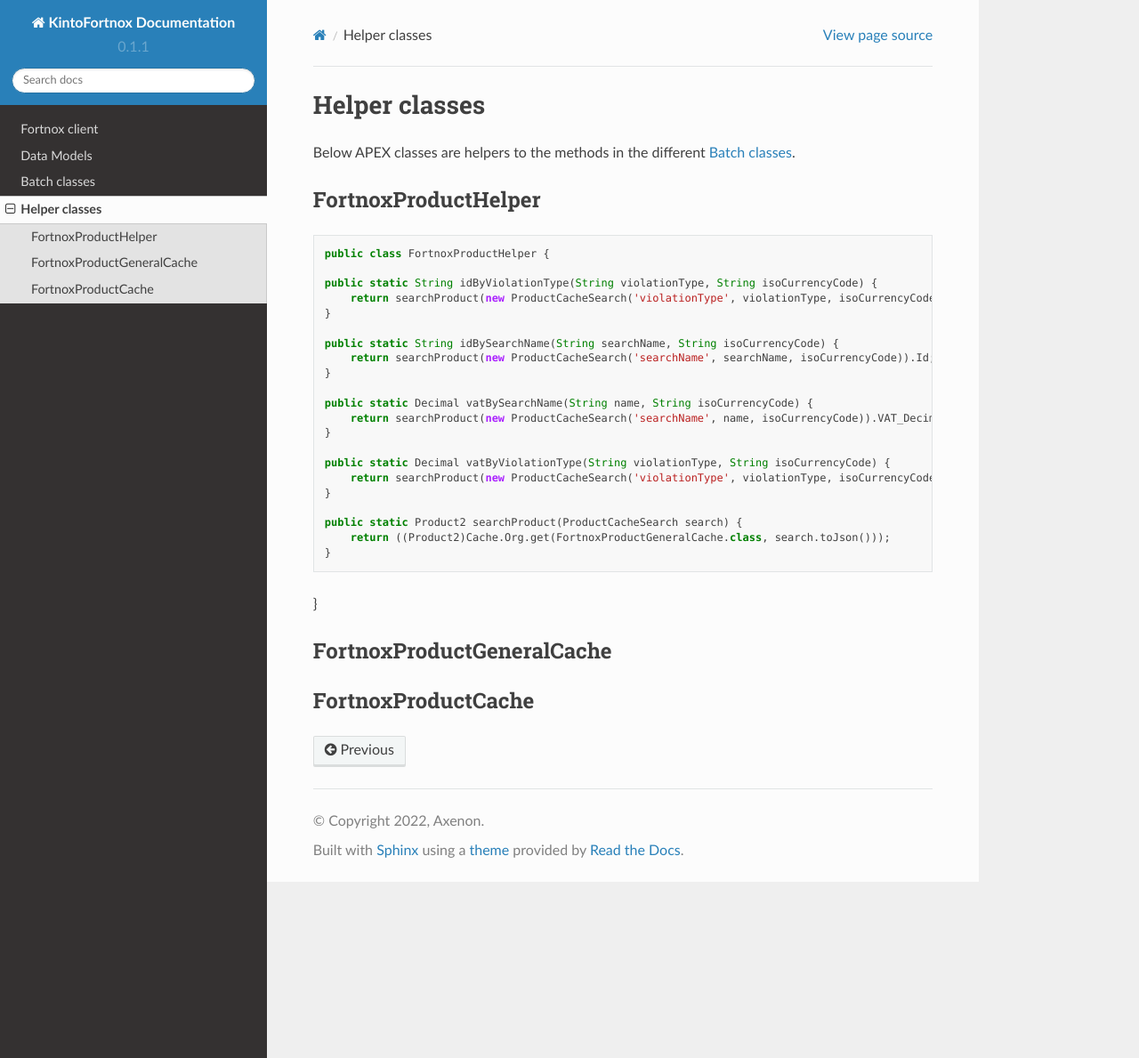
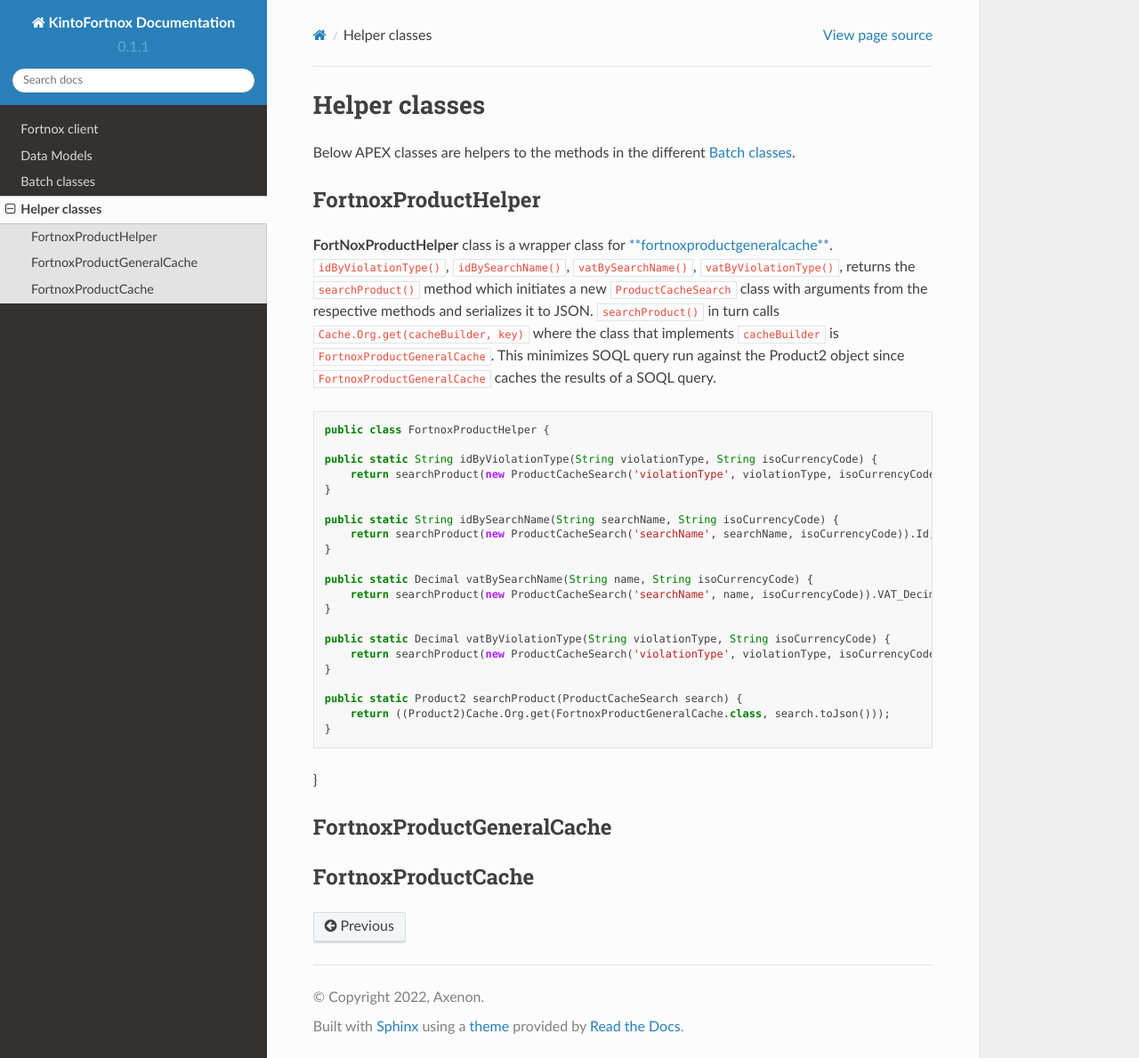
Before and after one commit to AxenonDevOps/KintoFortnoxDocs, a Sphinx documentation site: the page built from docs/source/helper_classes.rst, in a window 1280 px wide and 1189 px high. Shown: the whole window at 89% size. Built offline with Sphinx 7.4.7 and the Read the Docs theme 2.0.0, drawn with Linux system fonts in a browser that asks for light colours.

Commit message:
doct FortnoxProductHelper

```diff
--- a/docs/source/helper_classes.rst
+++ b/docs/source/helper_classes.rst
@@ -5,6 +5,15 @@
 
 FortnoxProductHelper
 ---------------------
+
+**FortNoxProductHelper** class is a wrapper class for
+:ref:`**fortnoxproductgeneralcache**<helper_classes:fortnoxproductgeneralcache>`.
+``idByViolationType()``, ``idBySearchName()``, ``vatBySearchName()``, ``vatByViolationType()``,
+returns the ``searchProduct()`` method which initiates a new ``ProductCacheSearch`` class with
+arguments from the respective methods and serializes it to JSON. ``searchProduct()`` in turn calls
+``Cache.Org.get(cacheBuilder, key)`` where the class that implements ``cacheBuilder`` is ``FortnoxProductGeneralCache``.
+This minimizes SOQL query run against the Product2 object since ``FortnoxProductGeneralCache`` caches the results of a
+SOQL query.
 
 .. code-block:: javascript
 
```
